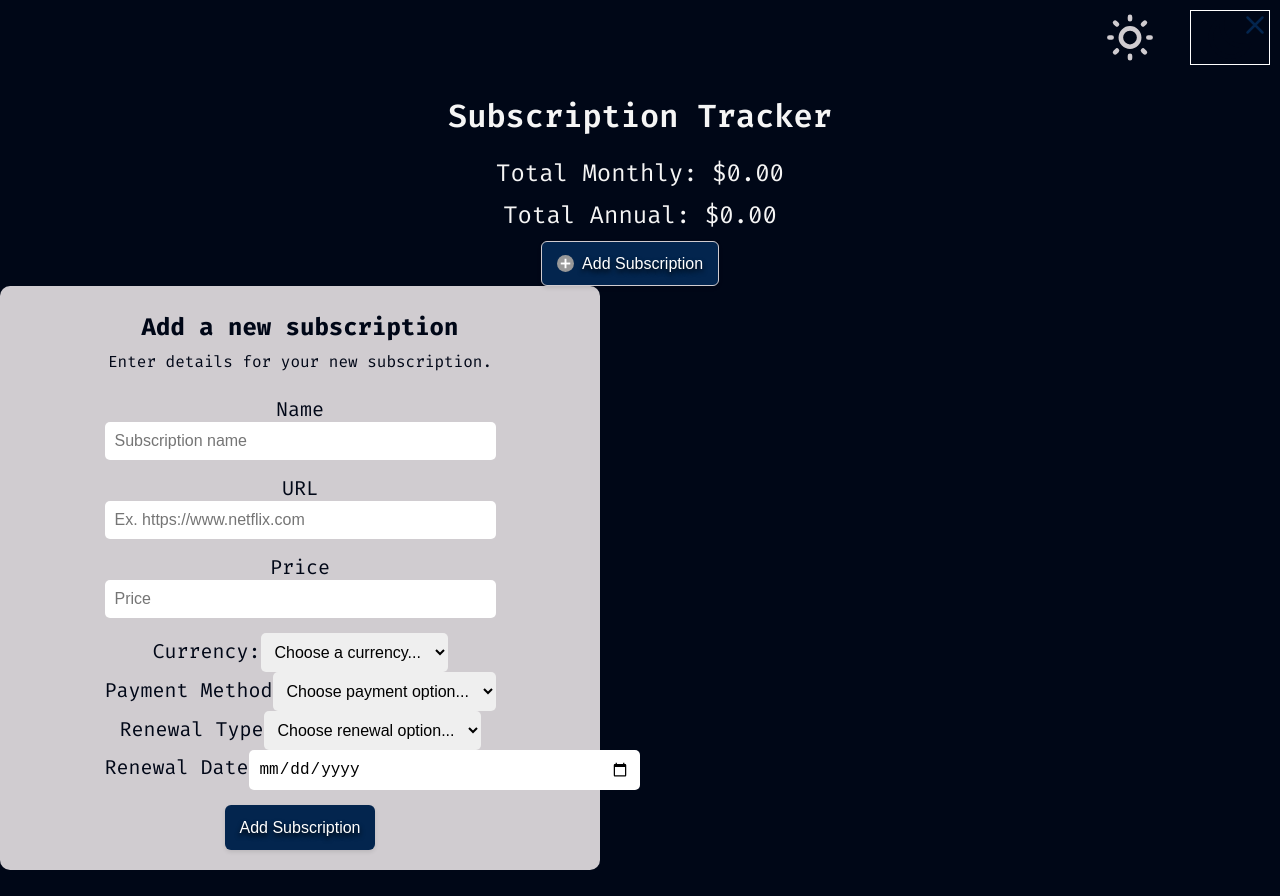
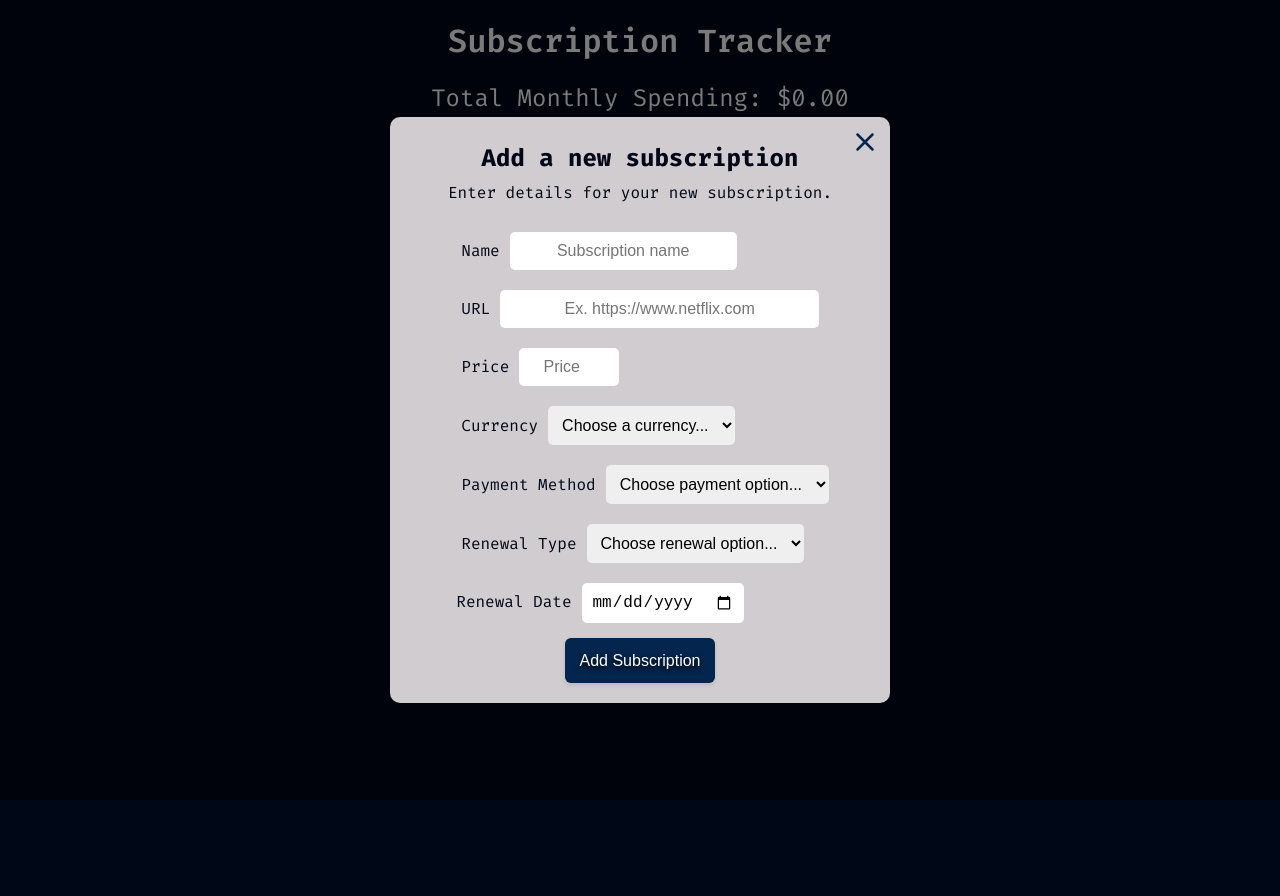
Before and after one commit to Asandhu65/SubTracker, a React (Vite) app: page / in a window 1280 px wide. Both pictures are taken after a click on the button "Add Subscription". After the commit the page ends 800 px from the top, so only its background shows below. Built offline with nearby package versions, Linux system fonts and the light colour scheme; a web font is replaced by a local one.

Commit message:
Feature complete.

```diff
--- a/src/AddSubForm.jsx
+++ b/src/AddSubForm.jsx
@@ -65,6 +65,7 @@ function AddSubForm({ showForm, setShowForm, onSubmit, onCurrencyChange }) {
 
   return (
     <div className="form-container">
+      <div className="form">
         <button onClick={handleClick} className="close-x">
           <img src={close} alt="x" className="x-btn" />
         </button>
@@ -113,8 +114,7 @@ function AddSubForm({ showForm, setShowForm, onSubmit, onCurrencyChange }) {
               />
             </div>
             <div className="currency-name">
-            <label>
-              Currency:
+              <label>Currency</label>
               <select
                 name="currency"
                 value={values.currency}
@@ -129,7 +129,6 @@ function AddSubForm({ showForm, setShowForm, onSubmit, onCurrencyChange }) {
                 <option value="£">GBP - British Pound</option>
                 <option value="¥">JPY - Japanese Yen</option>
               </select>
-            </label>
             </div>
             <div className="payment-name">
               <label>Payment Method</label>
@@ -173,13 +172,14 @@ function AddSubForm({ showForm, setShowForm, onSubmit, onCurrencyChange }) {
                 onChange={handleChange}
               />
             </div>
-          <button className="submit-btn" type="submit">
-            Add Subscription
-          </button>
+            <div className="submit-btn">
+              <button type="submit">Add Subscription</button>
+            </div>
           </form>
         ) : (
           ""
         )}
+      </div>
     </div>
   );
 }
--- a/src/App.jsx
+++ b/src/App.jsx
@@ -2,7 +2,6 @@ import Subscription from "./Subscription.jsx";
 import TotalSubs from "./Total.jsx";
 import AddSubButton from "./AddSub.jsx";
 import DeleteSubButton from "./DeleteSub.jsx";
-import ChangeMode from "./ChangeMode.jsx";
 import { useEffect, useState } from "react";
 import AddSubForm from "./AddSubForm.jsx";
 import EditSubForm from "./EditSubForm.jsx";
@@ -85,7 +84,6 @@ function App() {
 
   return (
     <div>
-      <ChangeMode />
       <h1>Subscription Tracker</h1>
       <TotalSubs
         totalMonthlyPrice={totalMonthlyPrice}
--- a/src/EditSubForm.jsx
+++ b/src/EditSubForm.jsx
@@ -32,21 +32,24 @@ function EditSubForm({ data, onUpdate, setIsEditing, onCurrencyChange }) {
   };
 
   return (
+    <div className="form-container">
       <div className="form">
         <button onClick={() => setIsEditing(false)} className="close-x">
           <img src={close} alt="x" className="x-btn" />
         </button>
-      <h1>Edit Form</h1>
+        <div className="title">
+          <h2>Edit Subscription</h2>
+        </div>
         <form onSubmit={handleSubmit}>
-        <label>
-          Name
+          <div className="sub-name">
+            <label>Name</label>
             <input
               name="name"
               type="text"
               value={formData.name}
               onChange={handleChange}
             />
-        </label>
+          </div>
           <div className="url-name">
             <label>URL</label>
             <input
@@ -67,9 +70,8 @@ function EditSubForm({ data, onUpdate, setIsEditing, onCurrencyChange }) {
               onChange={handleChange}
             />
           </div>
-        <div>
-          <label>
-            Currency:
+          <div className="currency-name">
+            <label>Currency</label>
             <select
               name="currency"
               value={formData.currency}
@@ -81,7 +83,6 @@ function EditSubForm({ data, onUpdate, setIsEditing, onCurrencyChange }) {
               <option value="£">GBP - British Pound</option>
               <option value="¥">JPY - Japanese Yen</option>
             </select>
-          </label>
           </div>
           <div className="payment-name">
             <label>Payment Method</label>
@@ -119,10 +120,11 @@ function EditSubForm({ data, onUpdate, setIsEditing, onCurrencyChange }) {
               onChange={handleChange}
             />
           </div>
-        <button className="submit-btn" type="submit">
-          Update Subscription
-        </button>
+          <div className="submit-btn">
+            <button type="submit">Update Subscription</button>
+          </div>
         </form>
+      </div>
     </div>
   );
 }
--- a/src/Total.jsx
+++ b/src/Total.jsx
@@ -11,11 +11,11 @@ function TotalSubs({ totalMonthlyPrice, totalAnnualPrice, currency }) {
   return (
     <div>
       <h2>
-        Total Monthly: {currency}
+        Total Monthly Spending: {currency}
         {formatPriceYen(totalMonthlyPrice)}
       </h2>
       <h2>
-        Total Annual: {currency}
+        Total Annual Spending: {currency}
         {formatPriceYen(totalAnnualPrice)}
       </h2>
     </div>
--- a/src/index.css
+++ b/src/index.css
@@ -1,8 +1,6 @@
 @import url("https://fonts.googleapis.com/css2?family=Azeret+Mono:ital,wght@0,100..900;1,100..900&family=Fira+Code:wght@300..700&family=Roboto:ital,wght@0,100;0,300;0,400;0,500;0,700;0,900;1,100;1,300;1,400;1,500;1,700;1,900&display=swap");
 
 :root {
-  /*Dark Mode colors*/
-
   --Rich-black: #000717;
   --Oxford-blue: #03254e;
   --Light-oxford-blue: #063b7c;
@@ -10,8 +8,8 @@
   --White-smoke: whitesmoke;
   --French-grey: #d0ccd0;
 }
+
 html {
-  /* box-sizing: border-box; */
   font-family: "Fira Code", monospace, sans-serif;
   font-weight: 500;
 }
@@ -74,7 +72,7 @@ h2 {
 .add-sub {
   background-color: var(--Oxford-blue);
   border-radius: 6px;
-  box-shadow: rgba(0, 0, 0, 0.1) 0 2px 4px;
+  box-shadow: var(--Light-oxford-blue) 2px 2px 5px;
   color: #ffffff;
   cursor: pointer;
   text-shadow: black 0 3px 5px;
@@ -89,7 +87,7 @@ h2 {
   display: flex;
   align-items: center;
   gap: 8px;
-  border: var(--French-grey) 1px solid;
+  border: var(--Light-oxford-blue) 1px solid;
 }
 
 .add-sub-btn-container {
@@ -106,7 +104,7 @@ h2 {
 .delete-sub {
   background-color: var(--Oxford-blue);
   border-radius: 6px;
-  box-shadow: rgba(0, 0, 0, 0.1) 0 2px 4px;
+  box-shadow: var(--Light-oxford-blue) 2px 2px 5px;
   color: #ffffff;
   cursor: pointer;
   text-shadow: black 0 3px 5px;
@@ -121,7 +119,7 @@ h2 {
   display: flex;
   align-items: center;
   gap: 8px;
-  border: var(--French-grey) 1px solid;
+  border: var(--Light-oxford-blue) 1px solid;
 }
 
 .delete-sub-btn-container {
@@ -185,6 +183,7 @@ img.moon-svg {
   margin: 10px;
   box-sizing: border-box;
   overflow: hidden;
+  box-shadow: var(--Ultra-violet) 3px 3px 5px;
 }
 
 .subscription-card ol {
@@ -237,16 +236,31 @@ img.trash-svg:hover {
 }
 
 .form-container {
+  position: fixed;
+  top: 0;
+  left: 0;
+  width: 100%;
+  height: 100%;
+  background-color: rgba(0, 0, 0, 0.5);
+  display: flex;
+  align-items: center;
+  justify-content: center;
+  z-index: 1000;
+}
+
+.form {
   background: var(--French-grey);
   border-radius: 10px;
   color: #000717;
   width: 100%;
-  max-width: 600px;
+  max-width: 500px;
   padding: 20px;
   display: flex;
   flex-direction: column;
   align-items: center;
   text-align: center;
+  margin-top: 20px;
+  position: relative;
 }
 
 .form-container input {
@@ -255,14 +269,37 @@ img.trash-svg:hover {
   font-size: 16px;
   padding: 10px;
   margin-bottom: 15px;
-  width: 100%;
+  width: auto;
+  justify-content: center;
+}
+
+.form-container select {
+  border: none;
+  border-radius: 5px;
+  font-size: 16px;
+  padding: 10px;
+  margin-bottom: 15px;
+  width: 250px;
 }
 
 .form-container label {
-  font-size: 20px;
+  font-size: 16px;
+  padding: 10px;
 }
 
-button.submit-btn {
+.form-container form {
+  text-align: left;
+}
+
+.form-container .submit-btn {
+  justify-content: center;
+}
+
+.submit-btn {
+  text-align: center;
+}
+
+.submit-btn button {
   background-color: var(--Oxford-blue);
   border-radius: 6px;
   box-shadow: rgba(0, 0, 0, 0.1) 0 2px 4px;
@@ -273,7 +310,7 @@ button.submit-btn {
   height: 45px;
   padding: 0px 15px;
   pointer-events: auto;
-  border: 0;
+  border: none;
   transition: box-shadow 0.2s;
   white-space: nowrap;
 }
@@ -299,51 +336,58 @@ button.submit-btn {
 }
 
 .sub-name {
+  margin: 5px;
+}
+
+.sub-name input {
+  width: auto;
+  text-align: center;
 }
 
 .price-name {
+  margin: 5px;
 }
 
 .price-name input {
+  width: 100px;
+  text-align: center;
 }
 
 .url-name {
+  margin: 5px;
 }
 
 .url-name input {
+  width: auto;
+  text-align: center;
 }
 
 .payment-name {
+  margin: 5px;
+}
+
+.payment-name select {
+  width: auto;
+}
+
+.currency-name {
+  margin: 5px;
 }
 
 .currency-name select {
-  border: none;
-  border-radius: 5px;
-  font-size: 1rem;
-  padding: 10px;
-  cursor: pointer;
-  pointer-events: auto;
-}
-
-.payment-name select {
-  border: none;
-  border-radius: 5px;
-  font-size: 1rem;
-  padding: 10px;
-  cursor: pointer;
-  pointer-events: auto;
+  width: auto;
 }
 
 .renewal-name {
+  margin: 5px;
 }
 
 .renewal-name select {
-  border: none;
-  border-radius: 5px;
-  font-size: 1rem;
-  padding: 10px;
-  cursor: pointer;
-  pointer-events: auto;
+  width: auto;
+}
+
+.renewal-date select {
+  width: auto;
 }
 
 .renewal-date {
@@ -353,6 +397,7 @@ button.submit-btn {
 .renewal-date input {
   cursor: pointer;
   pointer-events: auto;
+  width: auto;
 }
 
 .x-btn {
@@ -367,11 +412,11 @@ button.submit-btn {
 }
 
 .close-x {
+  background: transparent;
+  border: none;
   position: absolute;
   top: 10px;
   right: 10px;
-  background: transparent;
-  border: none;
 }
 
 .site-icon {
@@ -400,7 +445,10 @@ button.submit-btn {
   text-align: center;
   box-shadow: 0 4px 8px rgba(0, 0, 0, 0.2);
   color: var(--Oxford-blue);
-  font-weight: bold;
+}
+
+.confirm-dialog p {
+  font-weight: 500;
   font-size: 18px;
 }
 
@@ -412,13 +460,19 @@ button.submit-btn {
 }
 
 .dialog-buttons button {
-  padding: 8px 16px;
-  font-size: 16px;
+  background-color: var(--Oxford-blue);
+  border-radius: 6px;
+  box-shadow: rgba(0, 0, 0, 0.1) 0 2px 4px;
+  color: #ffffff;
   cursor: pointer;
+  text-shadow: black 0 3px 5px;
+  font-size: 1rem;
+  height: 45px;
+  padding: 0px 15px;
+  pointer-events: auto;
   border: none;
-  border-radius: 5px;
-  background-color: #03254e;
-  color: #ffffff;
+  transition: box-shadow 0.2s;
+  white-space: nowrap;
 }
 
 .cancel-link {
@@ -428,6 +482,7 @@ button.submit-btn {
   font-weight: bold;
   text-decoration: none;
   cursor: pointer;
+  text-shadow: 2px 2px 2px rgba(0, 0, 0, 0.1);
 }
 
 .cancel-link:hover {
@@ -435,8 +490,8 @@ button.submit-btn {
 }
 
 .price-title {
-  color: rgb(0, 128, 60);
-  font-weight: 500;
+  color: rgb(45, 119, 8);
+  font-weight: 650;
   font-size: 18px;
-  text-shadow: 0.5px 0.5px 1px rgba(0, 10, 5, 0.545);
+  text-shadow: 2px 2px 2px rgba(0, 0, 0, 0.1);
 }
```
Lines whose indentation alone changed are shown as unchanged.
